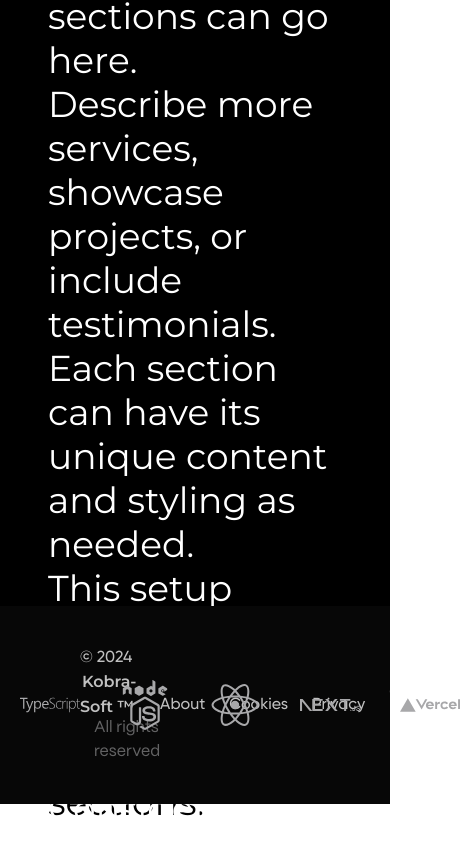
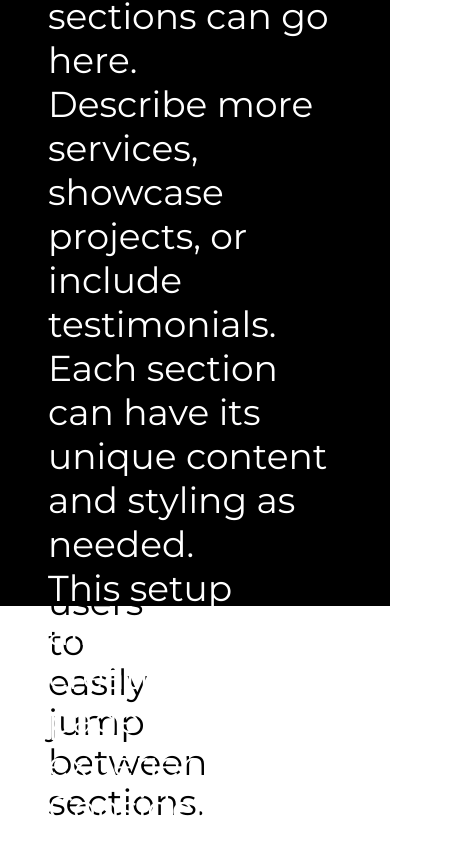
Before and after one commit to Kobra-soft/ks_profile_app, a Next.js app: page / in a window 390 px wide. Shown: the part 1926-2780 px from the top of the page, 460 px wide, since content can reach past the window. Built offline with nearby package versions, Linux system fonts and the light colour scheme.

Commit message:
Test - MOBILE

```diff
--- a/app/page.tsx
+++ b/app/page.tsx
@@ -209,9 +209,9 @@ export default function Home() {
         <h4>|</h4>
       </div> */}
 
-      <footer className="footer mt-auto text-white/75 px-20 py-10 w-full header-footer-background-colour">
+      {/* <footer className="footer mt-auto text-white/75 px-20 py-10 w-full header-footer-background-colour">
         <div className="flex justify-between items-center h-full">
-          {/* LEFTSIDE */}
+
           <div className="flex flex-col justify-center items-center">
             <div className="cursor-default mb-0 text-md">
               © 2024{" "}
@@ -229,7 +229,7 @@ export default function Home() {
               All rights reserved
             </h5>
           </div>
-          {/* SVG - Icons Row */}
+
           <div className="absolute left-1/2 transform -translate-x-1/2">
             <div className="flex gap-10 items-center">
               <NpmLogo />
@@ -240,7 +240,7 @@ export default function Home() {
               <VercelLogo />
             </div>
           </div>
-          {/* RIGHTSIDE */}
+
           <div className="flex flex-row gap-6 items-center text-white/75">
             <a href="#" className=" hover:text-[#ff0479] hover-underline">
               About
@@ -256,7 +256,7 @@ export default function Home() {
             </a>
           </div>
         </div>
-      </footer>
+      </footer> */}
     </main>
   );
 }
```
